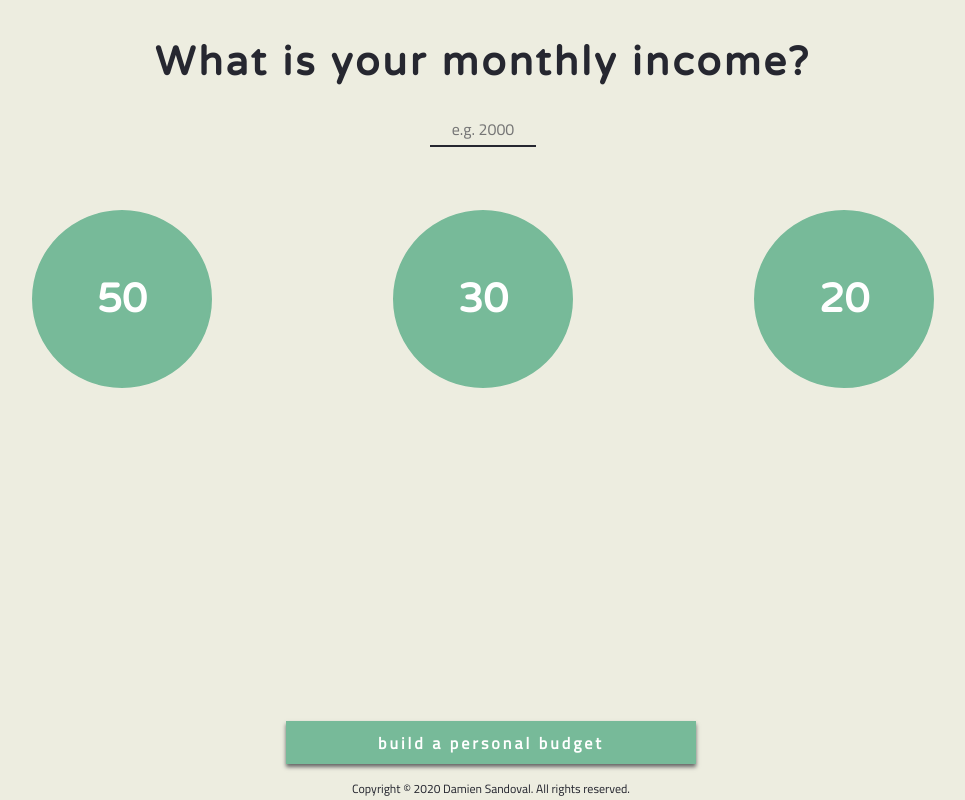
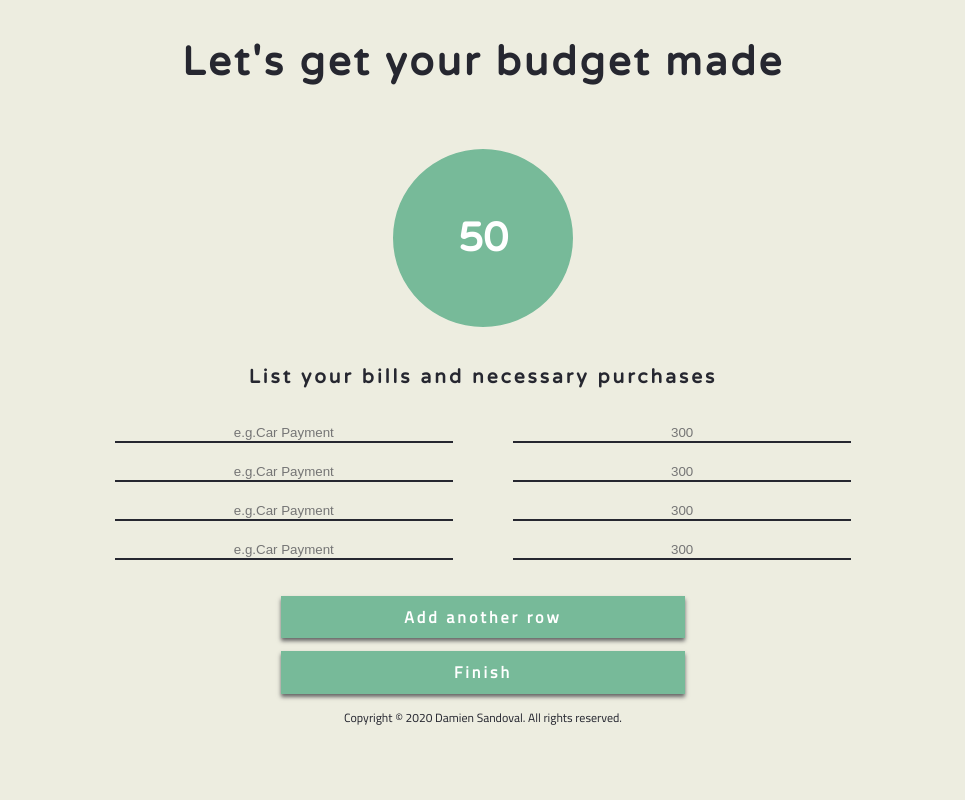
Before and after one commit to Gl4cier666/fiftythirtytwenty, an Angular app: page / in a window 1280 px wide. Shown: the whole page, without its empty margins (157-1122 px from the left). Built offline with nearby package versions, Linux system fonts and the light colour scheme.

Commit message:
created UI for first screen of building a personal budget

```diff
--- a/src/app/app.component.html
+++ b/src/app/app.component.html
@@ -1 +1,2 @@
-<app-landingpage></app-landingpage>
+<!--<app-landingpage></app-landingpage> -->
+<app-personalbudgetbuilder></app-personalbudgetbuilder>
--- a/src/app/app.module.ts
+++ b/src/app/app.module.ts
@@ -3,11 +3,13 @@ import { BrowserModule } from '@angular/platform-browser';
 
 import { AppComponent } from './app.component';
 import { LandingpageComponent } from './landingpage/landingpage.component';
+import { PersonalbudgetbuilderComponent } from './personalbudgetbuilder/personalbudgetbuilder.component';
 
 @NgModule({
   declarations: [
     AppComponent,
-    LandingpageComponent
+    LandingpageComponent,
+    PersonalbudgetbuilderComponent
   ],
   imports: [
     BrowserModule
--- /dev/null
+++ b/src/app/personalbudgetbuilder/personalbudgetbuilder.component.html
@@ -0,0 +1,20 @@
+<h1 class="front_headline">Let's get your budget made</h1>
+<div class="budget_numbers">
+    <div class="fifty">50</div>
+</div>
+<h2 class="front_subheadline">List your bills and necessary purchases</h2>
+<div class="necessitys">
+    <input type="text" class="input_necessitys" placeholder="e.g.Car Payment">
+    <input type="text" class="input_necCost" placeholder="300">
+    <input type="text" class="input_necessitys" placeholder="e.g.Car Payment">
+    <input type="text" class="input_necCost" placeholder="300">
+    <input type="text" class="input_necessitys" placeholder="e.g.Car Payment">
+    <input type="text" class="input_necCost" placeholder="300">
+    <input type="text" class="input_necessitys" placeholder="e.g.Car Payment">
+    <input type="text" class="input_necCost" placeholder="300">
+</div>
+<div class='fttBtn'>Add another row</div>
+<div class='fttBtn'>Finish</div>
+<div id='footerNostick'>
+    <div class="copyright">Copyright &#169; 2020 Damien Sandoval. All rights reserved.</div>
+  </div>
--- /dev/null
+++ b/src/app/personalbudgetbuilder/personalbudgetbuilder.component.ts
@@ -0,0 +1,15 @@
+import { Component, OnInit } from '@angular/core';
+
+@Component({
+  selector: 'app-personalbudgetbuilder',
+  templateUrl: './personalbudgetbuilder.component.html',
+  styleUrls: ['./personalbudgetbuilder.component.css']
+})
+export class PersonalbudgetbuilderComponent implements OnInit {
+
+  constructor() { }
+
+  ngOnInit(): void {
+  }
+
+}
--- a/src/styles.css
+++ b/src/styles.css
@@ -2,3 +2,292 @@
 html{
   background-color: #EDEDE0 !important;
 }
+
+h1{
+  color: #262730;
+  font-size: 2.5rem;
+  font-family: 'Varela Round', sans-serif;
+  letter-spacing: 3px;
+}
+
+h2{
+  color: #262730;
+  font-size: 1.2rem;
+  font-family: 'Varela Round', sans-serif;
+  letter-spacing: 3px;
+}
+
+p{
+  color: #262730;
+  font-size: 16px;
+  font-family: 'Cairo', sans-serif;
+}
+
+input[type=text]{
+  text-align: center;
+  border: none;
+  border-bottom: 2px solid #262730;
+  background-color: #EDEDE0;
+  width: 8%;
+}
+
+input[type=text]:focus{
+  text-align: center;
+  border: none;
+  border-bottom: 2px solid #262730;
+  outline: none;
+}
+
+.necessitys{
+  display: flex;
+  flex-wrap: wrap;
+  width: 80%;
+  justify-content: center;
+  margin: auto;
+  margin-top: 2%;
+  margin-bottom: 2%;
+}
+
+.input_necessitys{
+  margin: 1% 3% 1% 3%;
+  flex-basis: 33%;
+}
+
+.input_necCost{
+  margin: 1% 3% 1% 3%;
+  flex-basis: 33%;
+}
+
+.front_headline{
+  text-align: center;
+  margin-top: 3%;
+}
+
+.front_subheadline{
+  text-align: center;
+  margin-top: 3%;
+}
+
+.monthly_income{
+  font-size: 1rem;
+  color: #262730;
+  font-family: 'Cairo', sans-serif;
+  display: flex;
+  margin: auto;
+  align-items: center;
+  justify-content: center;
+}
+
+.budget_numbers{
+  display: flex;
+  align-items: center;
+  justify-content: space-evenly;
+  margin-top: 5%;
+}
+
+.fifty{
+  padding: 5%;
+  font-size: 2.5rem;
+  font-family: 'Varela Round', sans-serif;
+  font-weight: bold;
+  color: white;
+  border: 2px solid #77BA99;
+  border-radius: 50%;
+  background-color: #77BA99;
+}
+
+.thirty{
+  padding: 5%;
+  font-size: 2.5rem;
+  font-family: 'Varela Round', sans-serif;
+  font-weight: bold;
+  color: white;
+  border: 2px solid #77BA99;
+  border-radius: 50%;
+  background-color: #77BA99;
+}
+
+.twenty{
+  font-size: 2.5rem;
+  padding: 5%;
+  font-family: 'Varela Round', sans-serif;
+  font-weight: bold;
+  color: white;
+  border: 2px solid #77BA99;
+  border-radius: 50%;
+  background-color: #77BA99;
+}
+
+.messages{
+    color: #262730;
+    font-size: 1.3rem;
+    font-family: 'Cairo', sans-serif;
+    display: flex;
+    flex-grow: 4;
+    align-items: center;
+    justify-content: space-evenly;
+    margin-top: 2%;
+    text-align: center;
+}
+
+.fiftyMessage{
+  padding-left: 5%;
+  padding-right: 5%;
+}
+
+.thirtyMessage{
+  padding-left: 5%;
+  padding-right: 5%;
+}
+
+.twentyMessage{
+  padding-left: 5%;
+  padding-right: 5%;
+}
+
+.numberRequired{
+  text-align: center;
+  margin-top: 2%;
+  color: #E65F5C;
+
+}
+
+#footer{
+  position: fixed;
+  margin: 0;
+  bottom: 0;
+  width: 100%;
+}
+
+.fttBtn{
+  -webkit-border-radius: 0;
+  -moz-border-radius: 0;
+  border-radius: 0px;
+  -webkit-box-shadow: 0px 3px 4px #666666;
+  -moz-box-shadow: 0px 3px 4px #666666;
+  box-shadow: 0px 3px 4px #666666;
+  font-family: 'Cairo', sans-serif;
+  margin: auto;
+  margin-bottom: 1%;
+  color: #ffffff;
+  background: #77BA99;
+  padding: 0.5% 1% 0.5% 1%;
+  max-width: 30%;
+  text-align: center;
+  font-weight: bold;
+  letter-spacing: 3px;
+}
+
+
+.register {
+  -webkit-border-radius: 0;
+  -moz-border-radius: 0;
+  border-radius: 0px;
+  -webkit-box-shadow: 0px 3px 4px #666666;
+  -moz-box-shadow: 0px 3px 4px #666666;
+  box-shadow: 0px 3px 4px #666666;
+  font-family: 'Cairo', sans-serif;
+  margin: auto;
+  margin-bottom: 1%;
+  color: #ffffff;
+  background: #77BA99;
+  padding: 0.5% 1% 0.5% 1%;
+  max-width: 30%;
+  text-align: center;
+  font-weight: bold;
+  letter-spacing: 3px;
+}
+
+.register:hover {
+  background: #129153;
+  text-decoration: none;
+}
+
+.copyright{
+  text-align: center;
+  font-size: 12px;
+  color: #262730;
+  font-family: 'Cairo', sans-serif;
+}
+
+.no_feature{
+  text-align: center;
+  font-size: 1rem;
+  color: #E65F5C;
+  font-family: 'Cairo', sans-serif;
+}
+
+
+
+/* Mobile Responsive CSS */
+@media screen and (max-width: 800px) {
+
+  .budget_numbers{
+    margin-top: 15vh;
+  }
+
+  .fifty{
+    padding: 5%;
+    font-size: 1.5rem;
+    font-family: 'Varela Round', sans-serif;
+    font-weight: bold;
+    color: white;
+    border: 2px solid #77BA99;
+    border-radius: 50%;
+    background-color: #77BA99;
+  }
+
+  .thirty{
+    padding: 5%;
+    font-size: 1.5rem;
+    font-family: 'Varela Round', sans-serif;
+    font-weight: bold;
+    color: white;
+    border: 2px solid #77BA99;
+    border-radius: 50%;
+    background-color: #77BA99;
+  }
+
+  .twenty{
+    font-size: 1.5rem;
+    padding: 5%;
+    font-family: 'Varela Round', sans-serif;
+    font-weight: bold;
+    color: white;
+    border: 2px solid #77BA99;
+    border-radius: 50%;
+    background-color: #77BA99;
+  }
+
+  .fiftyMessage{
+    padding-left: 5%;
+    padding-right: 5%;
+    font-size: 1rem;
+  }
+
+  .thirtyMessage{
+    padding-left: 5%;
+    padding-right: 5%;
+    font-size: 1rem;
+  }
+
+  .twentyMessage{
+    padding-left: 5%;
+    padding-right: 5%;
+    font-size: 1rem;
+  }
+
+  .register{
+    font-size: 0.8rem;
+    max-width: 80%;
+    margin-bottom: 5vh;
+  }
+
+  .front_headline{
+    font-size: 2rem;
+  }
+
+  input[type=text]{
+    width: 30%;
+  }
+}
```
Also changed, not shown: src/app/personalbudgetbuilder/personalbudgetbuilder.component.css (added), 1 other file (tests, documents, lock files or other folders).
